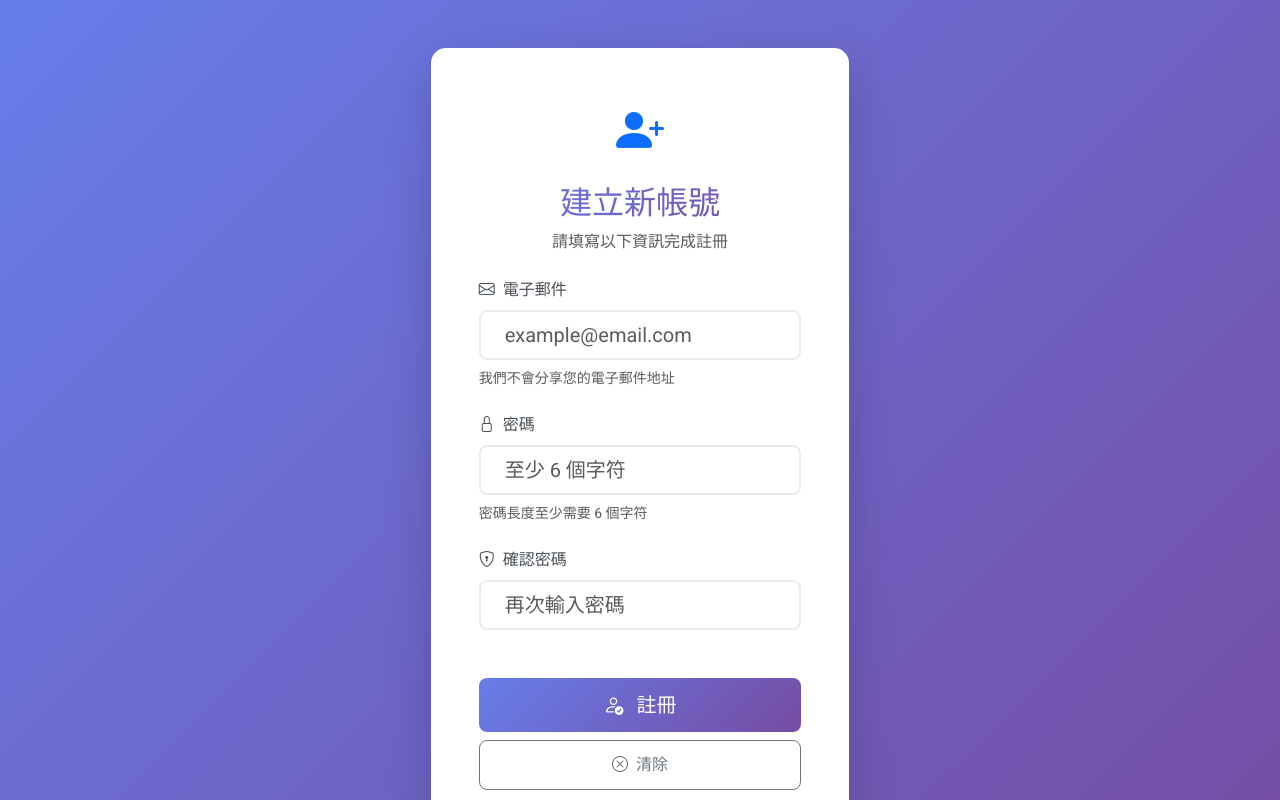
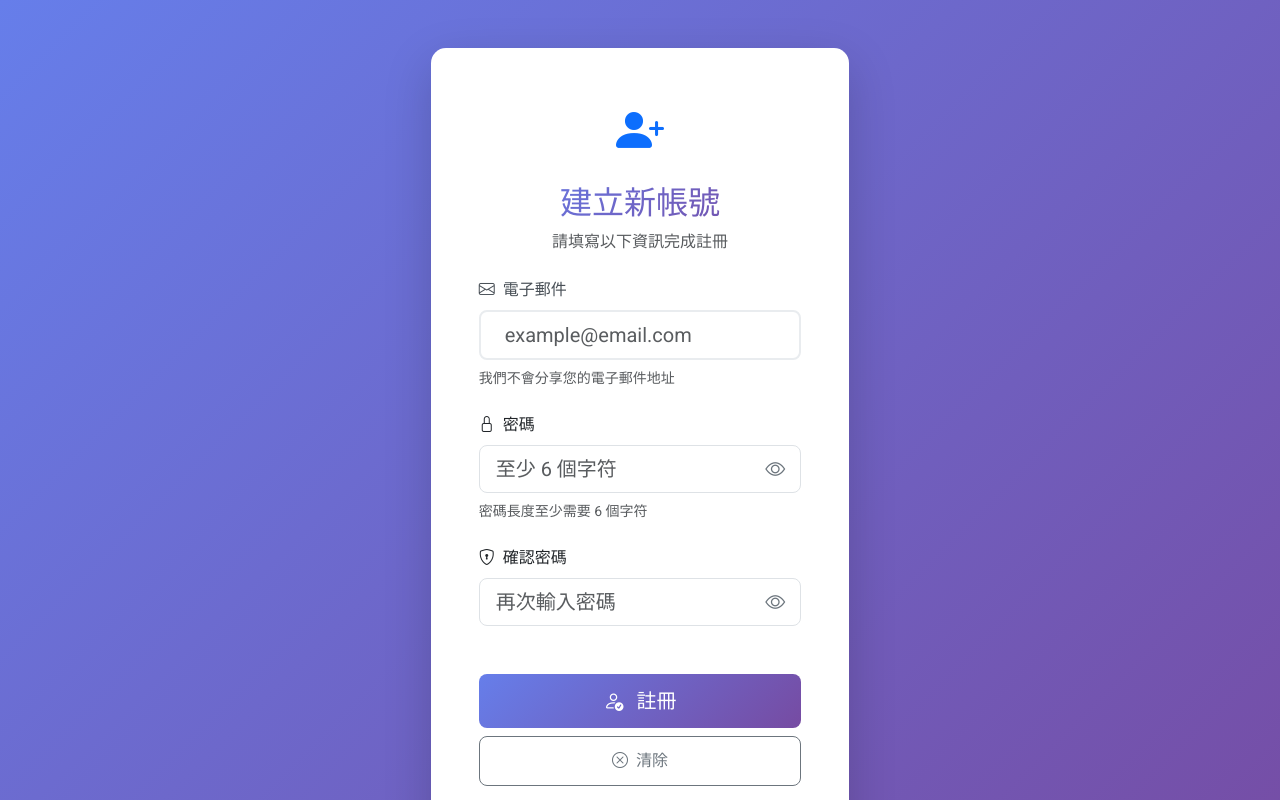
Before and after one commit to leowu0329/vueSupabaseAuth, a Vue app: page /register in a window 1280 px wide. Shown: the top 800 px of the page. Built offline with nearby package versions, Linux system fonts and the light colour scheme; no server answers.

Commit message:
每個頁面有密碼的欄位提取出來到 components/PasswordInput.vue 並將密碼欄位改為可以切換可視化

```diff
--- /dev/null
+++ b/src/components/PasswordInput.vue
@@ -0,0 +1,118 @@
+<template>
+  <div :class="containerClass">
+    <label v-if="label" :for="inputId" class="form-label fw-semibold mb-2">
+      <i v-if="icon" :class="[icon, 'me-2']"></i>{{ label }}
+    </label>
+    <div class="position-relative">
+      <input
+        :id="inputId"
+        :type="showPassword ? 'text' : 'password'"
+        class="form-control form-control-lg"
+        :class="{
+          'is-invalid': isInvalid,
+        }"
+        :value="modelValue"
+        @input="$emit('update:modelValue', $event.target.value)"
+        :placeholder="placeholder"
+        :required="required"
+        :minlength="minlength"
+        :disabled="disabled"
+      />
+      <button
+        type="button"
+        class="btn btn-link position-absolute end-0 top-50 translate-middle-y pe-3"
+        style="border: none; background: none; z-index: 10; padding: 0.5rem;"
+        @click="togglePasswordVisibility"
+        :aria-label="showPassword ? '隱藏密碼' : '顯示密碼'"
+      >
+        <i
+          :class="showPassword ? 'bi bi-eye-slash' : 'bi bi-eye'"
+          style="font-size: 1.25rem; color: #6c757d;"
+        ></i>
+      </button>
+    </div>
+    <div v-if="helpText" class="form-text mt-2">{{ helpText }}</div>
+  </div>
+</template>
+
+<script setup>
+import { ref, computed } from "vue";
+
+const props = defineProps({
+  modelValue: {
+    type: String,
+    default: "",
+  },
+  label: {
+    type: String,
+    default: "",
+  },
+  icon: {
+    type: String,
+    default: "",
+  },
+  placeholder: {
+    type: String,
+    default: "請輸入密碼",
+  },
+  required: {
+    type: Boolean,
+    default: false,
+  },
+  minlength: {
+    type: [String, Number],
+    default: null,
+  },
+  isInvalid: {
+    type: Boolean,
+    default: false,
+  },
+  helpText: {
+    type: String,
+    default: "",
+  },
+  inputId: {
+    type: String,
+    default: "",
+  },
+  disabled: {
+    type: Boolean,
+    default: false,
+  },
+  containerClass: {
+    type: String,
+    default: "mb-4",
+  },
+});
+
+const emit = defineEmits(["update:modelValue"]);
+
+const showPassword = ref(false);
+
+const togglePasswordVisibility = () => {
+  showPassword.value = !showPassword.value;
+};
+</script>
+
+<style scoped>
+.position-relative {
+  position: relative;
+}
+
+.btn-link {
+  text-decoration: none;
+}
+
+.btn-link:hover {
+  text-decoration: none;
+}
+
+.btn-link:focus {
+  box-shadow: none;
+  outline: none;
+}
+
+.form-control-lg {
+  padding-right: 3rem !important;
+}
+</style>
--- a/src/views/ChangePassword.vue
+++ b/src/views/ChangePassword.vue
@@ -40,66 +40,41 @@
             <!-- 表單 -->
             <form @submit.prevent="handleChangePassword" class="mt-4">
               <!-- 原密碼 -->
-              <div class="mb-4">
-                <label for="oldPassword" class="form-label fw-semibold mb-2">
-                  <i class="bi bi-lock me-2"></i>原密碼
-                </label>
-                <input
-                  id="oldPassword"
-                  type="password"
-                  class="form-control form-control-lg"
-                  :class="{
-                    'is-invalid':
-                      messageType === 'error' && formData.oldPassword,
-                  }"
+              <PasswordInput
                 v-model="formData.oldPassword"
+                label="原密碼"
+                icon="bi bi-lock"
                 placeholder="請輸入原密碼"
-                  required
+                input-id="oldPassword"
+                :required="true"
+                :is-invalid="messageType === 'error' && formData.oldPassword"
               />
-              </div>
 
               <!-- 新密碼 -->
-              <div class="mb-4">
-                <label for="password" class="form-label fw-semibold mb-2">
-                  <i class="bi bi-shield-lock me-2"></i>新密碼
-                </label>
-                <input
-                  id="password"
-                  type="password"
-                  class="form-control form-control-lg"
-                  :class="{
-                    'is-invalid': messageType === 'error' && formData.password,
-                  }"
+              <PasswordInput
                 v-model="formData.password"
+                label="新密碼"
+                icon="bi bi-shield-lock"
                 placeholder="至少 6 個字符"
-                  required
-                  minlength="6"
+                input-id="password"
+                :required="true"
+                :minlength="6"
+                :is-invalid="messageType === 'error' && formData.password"
+                help-text="密碼長度至少需要 6 個字符"
               />
-                <div class="form-text mt-2">密碼長度至少需要 6 個字符</div>
-              </div>
 
               <!-- 確認新密碼 -->
-              <div class="mb-5">
-                <label
-                  for="confirmPassword"
-                  class="form-label fw-semibold mb-2"
-                >
-                  <i class="bi bi-shield-check me-2"></i>確認新密碼
-                </label>
-                <input
-                  id="confirmPassword"
-                  type="password"
-                  class="form-control form-control-lg"
-                  :class="{
-                    'is-invalid':
-                      messageType === 'error' && formData.confirmPassword,
-                  }"
+              <PasswordInput
                 v-model="formData.confirmPassword"
+                label="確認新密碼"
+                icon="bi bi-shield-check"
                 placeholder="再次輸入新密碼"
-                  required
-                  minlength="6"
+                input-id="confirmPassword"
+                :required="true"
+                :minlength="6"
+                :is-invalid="messageType === 'error' && formData.confirmPassword"
+                container-class="mb-5"
               />
-              </div>
 
               <!-- 按鈕 -->
               <div class="d-grid gap-2 mb-3">
@@ -148,6 +123,7 @@ import { ref } from "vue";
 import { useRouter } from "vue-router";
 import { supabase } from "../lib/supabase";
 import { useAuthStore } from "../stores/auth";
+import PasswordInput from "../components/PasswordInput.vue";
 
 const router = useRouter();
 const authStore = useAuthStore();
--- a/src/views/Login.vue
+++ b/src/views/Login.vue
@@ -58,29 +58,22 @@
               </div>
 
               <!-- 密碼 -->
-              <div class="mb-3">
-                <label for="password" class="form-label fw-semibold mb-2">
-                  <i class="bi bi-lock me-2"></i>密碼
-                </label>
-                <input
-                  id="password"
-                  type="password"
-                  class="form-control form-control-lg"
-                  :class="{
-                    'is-invalid': messageType === 'error' && formData.password,
-                  }"
+              <PasswordInput
                 v-model="formData.password"
+                label="密碼"
+                icon="bi bi-lock"
                 placeholder="請輸入密碼"
-                  required
+                input-id="password"
+                :required="true"
+                :is-invalid="messageType === 'error' && formData.password"
               />
-                <div class="text-end mt-2">
+              <div class="text-end mt-2 mb-3">
                 <router-link
                   to="/forgot-password"
                   class="text-primary fw-semibold text-decoration-none small"
                 >
                   忘記密碼？
                 </router-link>
-                </div>
               </div>
 
               <!-- 按鈕 -->
@@ -133,6 +126,7 @@ import { ref } from "vue";
 import { useRouter } from "vue-router";
 import { supabase } from "../lib/supabase";
 import { useAuthStore } from "../stores/auth";
+import PasswordInput from "../components/PasswordInput.vue";
 
 const router = useRouter();
 const authStore = useAuthStore();
--- a/src/views/Register.vue
+++ b/src/views/Register.vue
@@ -59,47 +59,32 @@
               </div>
 
               <!-- 密碼 -->
-              <div class="mb-4">
-                <label for="password" class="form-label fw-semibold mb-2">
-                  <i class="bi bi-lock me-2"></i>密碼
-                </label>
-                <input
-                  id="password"
-                  type="password"
-                  class="form-control form-control-lg"
-                  :class="{
-                    'is-invalid': messageType === 'error' && formData.password,
-                  }"
+              <PasswordInput
                 v-model="formData.password"
+                label="密碼"
+                icon="bi bi-lock"
                 placeholder="至少 6 個字符"
-                  required
-                  minlength="6"
+                input-id="password"
+                :required="true"
+                :minlength="6"
+                :is-invalid="messageType === 'error' && formData.password"
+                help-text="密碼長度至少需要 6 個字符"
               />
-                <div class="form-text mt-2">密碼長度至少需要 6 個字符</div>
-              </div>
 
               <!-- 確認密碼 -->
-              <div class="mb-5">
-                <label
-                  for="confirmPassword"
-                  class="form-label fw-semibold mb-2"
-                >
-                  <i class="bi bi-shield-lock me-2"></i>確認密碼
-                </label>
-                <input
-                  id="confirmPassword"
-                  type="password"
-                  class="form-control form-control-lg"
-                  :class="{
-                    'is-invalid':
-                      messageType === 'error' && formData.confirmPassword,
-                  }"
+              <PasswordInput
                 v-model="formData.confirmPassword"
+                label="確認密碼"
+                icon="bi bi-shield-lock"
                 placeholder="再次輸入密碼"
-                  required
-                  minlength="6"
+                input-id="confirmPassword"
+                :required="true"
+                :minlength="6"
+                :is-invalid="
+                  messageType === 'error' && formData.confirmPassword
+                "
+                container-class="mb-5"
               />
-              </div>
 
               <!-- 按鈕 -->
               <div class="d-grid gap-2 mb-3">
@@ -151,6 +136,7 @@ import { ref } from "vue";
 import { useRouter } from "vue-router";
 import { supabase } from "../lib/supabase";
 import { useAuthStore } from "../stores/auth";
+import PasswordInput from "../components/PasswordInput.vue";
 
 const router = useRouter();
 const authStore = useAuthStore();
--- a/src/views/ResetPassword.vue
+++ b/src/views/ResetPassword.vue
@@ -56,47 +56,30 @@
             <!-- 表單 -->
             <form v-if="isValidToken" @submit.prevent="handleResetPassword" class="mt-4">
               <!-- 新密碼 -->
-              <div class="mb-4">
-                <label for="password" class="form-label fw-semibold mb-2">
-                  <i class="bi bi-lock me-2"></i>新密碼
-                </label>
-                <input
-                  id="password"
-                  type="password"
-                  class="form-control form-control-lg"
-                  :class="{
-                    'is-invalid': messageType === 'error' && formData.password,
-                  }"
+              <PasswordInput
                 v-model="formData.password"
+                label="新密碼"
+                icon="bi bi-lock"
                 placeholder="至少 6 個字符"
-                  required
-                  minlength="6"
+                input-id="password"
+                :required="true"
+                :minlength="6"
+                :is-invalid="messageType === 'error' && formData.password"
+                help-text="密碼長度至少需要 6 個字符"
               />
-                <div class="form-text mt-2">密碼長度至少需要 6 個字符</div>
-              </div>
 
               <!-- 確認新密碼 -->
-              <div class="mb-5">
-                <label
-                  for="confirmPassword"
-                  class="form-label fw-semibold mb-2"
-                >
-                  <i class="bi bi-shield-check me-2"></i>確認新密碼
-                </label>
-                <input
-                  id="confirmPassword"
-                  type="password"
-                  class="form-control form-control-lg"
-                  :class="{
-                    'is-invalid':
-                      messageType === 'error' && formData.confirmPassword,
-                  }"
+              <PasswordInput
                 v-model="formData.confirmPassword"
+                label="確認新密碼"
+                icon="bi bi-shield-check"
                 placeholder="再次輸入新密碼"
-                  required
-                  minlength="6"
+                input-id="confirmPassword"
+                :required="true"
+                :minlength="6"
+                :is-invalid="messageType === 'error' && formData.confirmPassword"
+                container-class="mb-5"
               />
-              </div>
 
               <!-- 按鈕 -->
               <div class="d-grid gap-2 mb-3">
@@ -144,6 +127,7 @@
 import { ref, onMounted } from "vue";
 import { useRouter, useRoute } from "vue-router";
 import { supabase } from "../lib/supabase";
+import PasswordInput from "../components/PasswordInput.vue";
 
 const router = useRouter();
 const route = useRoute();
```
Lines whose indentation alone changed are shown as unchanged.
